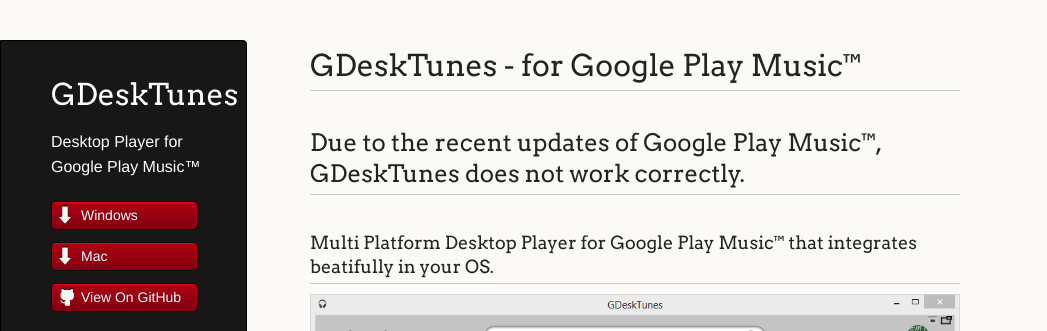
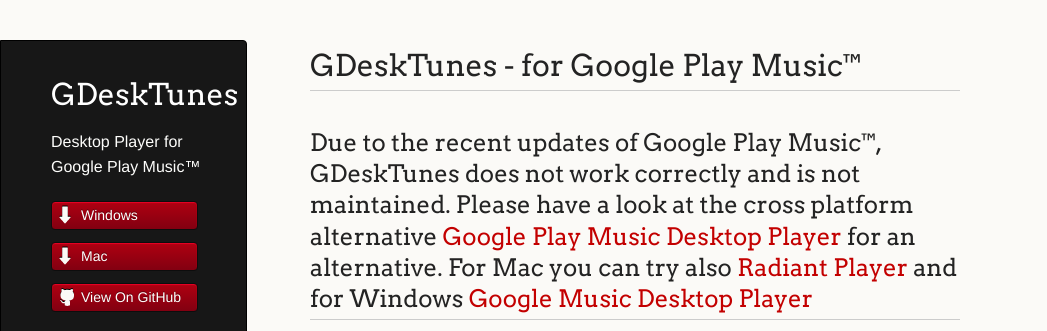
Before and after one commit to Gearlux/GDeskTunes, a plain HTML site: page index.html in a window 1280 px wide. Shown: the top 331 px of the page, without its empty margins (0-1047 px from the left). Drawn offline with nearby package versions, Linux system fonts and the light colour scheme; grey boxes are pictures that could not be loaded.

Commit message:
Update index.html

```diff
--- a/index.html
+++ b/index.html
@@ -53,8 +53,10 @@
         </h1>
 
         <h2>
-            Due to the recent updates of Google Play Music™, GDeskTunes does not work correctly.
-
+            Due to the recent updates of Google Play Music™, GDeskTunes does not work correctly and is not maintained.
+            Please have a look at the cross platform alternative <a href="http://www.googleplaymusicdesktopplayer.com">Google Play Music Desktop Player</a> for an alternative.
+            For Mac you can try also <a href="http://kbhomes.github.io/radiant-player-mac/">Radiant Player</a> and
+            for Windows <a href="http://vhanla.deviantart.com/art/Google-Music-Desktop-Player-413683928">Google Music Desktop Player</a>
         </h2>
 
         <h3>
```
